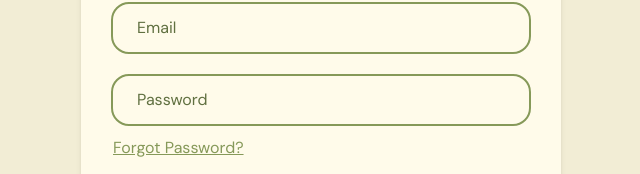
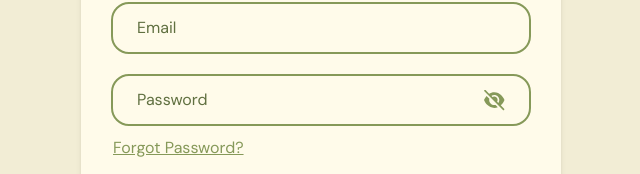
Before and after one commit to ji-tech-2/mindsync-frontend, a React (Vite) app: page /signIn in a window 1280 px wide. Shown: the part 299-473 px from the top of the page, without its empty margins (319-959 px from the left). Built offline with nearby package versions, Linux system fonts and the light colour scheme.

Commit message:
feat: add passwordfield component with hidden toggle

```diff
--- /dev/null
+++ b/src/features/auth/components/PasswordField/PasswordField.jsx
@@ -0,0 +1,62 @@
+import { useState } from 'react';
+import { FontAwesomeIcon } from '@fortawesome/react-fontawesome';
+import { faEye, faEyeSlash } from '@fortawesome/free-solid-svg-icons';
+import { TextField } from '@/components';
+import styles from './PasswordField.module.css';
+
+/**
+ * PasswordField Component
+ * TextField with password visibility toggle and animated eye icon
+ *
+ * @param {Object} props
+ * @param {string} props.label - Label text
+ * @param {string} props.value - Input value
+ * @param {Function} props.onChange - Change handler
+ * @param {Function} props.onBlur - Blur handler
+ * @param {boolean} props.error - Error state
+ * @param {boolean} props.fullWidth - Fill container width
+ * @param {string} props.name - Input name attribute
+ */
+function PasswordField({
+  label = 'Password',
+  value = '',
+  onChange,
+  onBlur,
+  error = false,
+  fullWidth = false,
+  name = 'password',
+  ...rest
+}) {
+  const [showPassword, setShowPassword] = useState(false);
+
+  const handleTogglePassword = (e) => {
+    e.preventDefault();
+    setShowPassword(!showPassword);
+  };
+
+  return (
+    <div className={styles.container}>
+      <TextField
+        label={label}
+        type={showPassword ? 'text' : 'password'}
+        name={name}
+        value={value}
+        onChange={onChange}
+        onBlur={onBlur}
+        error={error}
+        fullWidth={fullWidth}
+        {...rest}
+      />
+      <button
+        type="button"
+        onClick={handleTogglePassword}
+        className={styles.eyeButton}
+        aria-label={showPassword ? 'Hide password' : 'Show password'}
+      >
+        <FontAwesomeIcon icon={showPassword ? faEye : faEyeSlash} />
+      </button>
+    </div>
+  );
+}
+
+export default PasswordField;
--- /dev/null
+++ b/src/features/auth/components/PasswordField/PasswordField.module.css
@@ -0,0 +1,26 @@
+.container {
+  position: relative;
+}
+
+.eyeButton {
+  position: absolute;
+  right: var(--space-md);
+  top: 50%;
+  transform: translateY(-50%);
+  background: none;
+  border: none;
+  cursor: pointer;
+  padding: var(--space-xs);
+  display: flex;
+  align-items: center;
+  justify-content: center;
+  color: var(--color-primary);
+  transition: color var(--transition-fast);
+  font-size: var(--font-size-lg);
+}
+
+.eyeButton:hover,
+.eyeButton:active {
+  color: var(--color-primary-dark);
+  outline: none;
+}
--- /dev/null
+++ b/src/features/auth/components/PasswordField/index.js
@@ -0,0 +1 @@
+export { default } from './PasswordField';
--- a/src/features/auth/routes/Login.jsx
+++ b/src/features/auth/routes/Login.jsx
@@ -3,6 +3,7 @@ import { useNavigate, useLocation } from 'react-router-dom';
 import { useAuth } from '../hooks/useAuth';
 import apiClient, { API_CONFIG } from '@/config/api';
 import { Card, TextField, Button, ErrorMessage, Link } from '@/components';
+import PasswordField from '../components/PasswordField';
 import styles from './Login.module.css';
 
 export default function Login() {
@@ -74,8 +75,6 @@ export default function Login() {
     } else if (fieldName === 'password') {
       if (!currentForm.password) {
         newErrors.password = 'Password is required';
-      } else if (currentForm.password.length < 8) {
-        newErrors.password = 'Password must be at least 8 characters';
       } else {
         delete newErrors.password;
       }
@@ -130,8 +129,6 @@ export default function Login() {
     // Password validation
     if (!form.password) {
       newErrors.password = 'Password is required';
-    } else if (form.password.length < 8) {
-      newErrors.password = 'Password must be at least 8 characters';
     }
 
     return newErrors;
@@ -220,9 +217,8 @@ export default function Login() {
           </div>
 
           <div ref={passwordRef}>
-            <TextField
+            <PasswordField
               label="Password"
-              type="password"
               name="password"
               value={form.password}
               onChange={handleChange}
--- a/src/features/auth/routes/SignUp.jsx
+++ b/src/features/auth/routes/SignUp.jsx
@@ -11,6 +11,7 @@ import {
   ErrorMessage,
   Link,
 } from '@/components';
+import PasswordField from '../components/PasswordField';
 import {
   genderOptions,
   occupationOptions,
@@ -637,9 +638,8 @@ export default function SignUp() {
           </div>
 
           <div ref={passwordRef}>
-            <TextField
+            <PasswordField
               label="Password"
-              type="password"
               name="password"
               value={form.password}
               onChange={handleChange}
```
